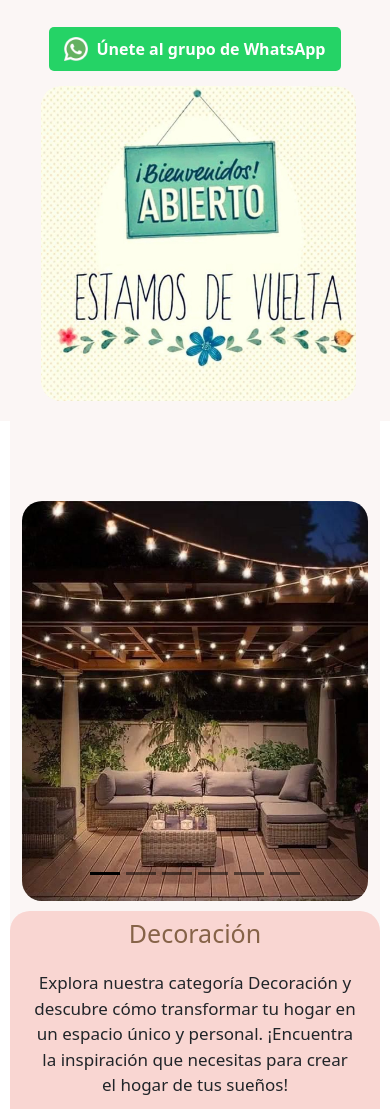
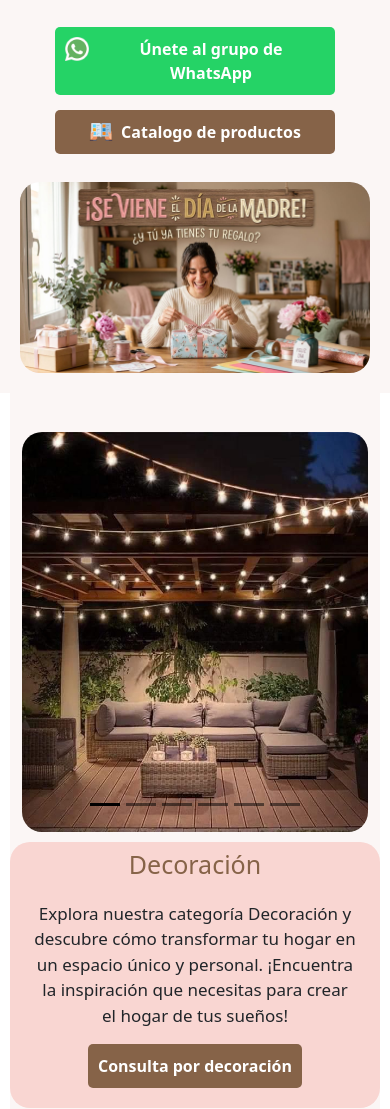
Before and after one commit to Paulo-07/ecommerce-LTDN, a plain HTML site: page index.html in a window 390 px wide. Shown: the part 360-1469 px from the top of the page. Drawn offline with nearby package versions, Linux system fonts and the light colour scheme.

Commit message:
Implementacion de nuevo boton catologo y imagen dia de la madre

```diff
--- a/index.html
+++ b/index.html
@@ -44,13 +44,19 @@
                         para facilitar tu vida, lindos detalles para regalar, accesorios que destacan y
                         piezas únicas para personalizar y decorar tu hogar o cualquier otro espacio.
                     </p>
-                    <a class="whatsapp-btn" href="https://chat.whatsapp.com/JsrMuiKh1576lNT3gCkRm2" target="_blank">
-                        <img src="images/icon_wsp.png" alt="WhatsApp">
-                        Únete al grupo de WhatsApp
-                    </a>
+                    <div class="cont-botones">
+                        <a class="whatsapp-btn" href="https://chat.whatsapp.com/JsrMuiKh1576lNT3gCkRm2" target="_blank">
+                            <img src="images/icon_wsp.png" alt="WhatsApp">
+                            Únete al grupo de WhatsApp
+                        </a>
+                        <a class="catalogo-btn" href="https://catalogo.treinta.co/latiendecitadenieves-029b3c" target="_blank">
+                            <img src="images/icon_catalogo.png">
+                            Catalogo de productos
+                        </a>
+                    </div>
                 </div>
                 <div class="introduction-image">
-                    <img src="images/img_inicio.jpeg" alt="Imagen de bienvenida">
+                    <img src="images/img-mama.jpg" alt="Imagen de bienvenida">
                 </div>
             </section>
             <section id="categoria" class="products">
--- a/styles/main_styles.css
+++ b/styles/main_styles.css
@@ -119,22 +119,44 @@
 
 
 .introduction-image img {
-    max-width: 90%;
+    max-width: 100%;
     height: auto;
     align-items: center;
     border-radius: 20px;
 }
 
+.cont-botones{
+    display: flex;
+    align-items: center;
+    gap: 50px;
+    justify-content: center;
+}
+
 .whatsapp-btn{
     display: inline-flex;
-    align-items: center;
     background-color: #25D366;
     color: white;
-    padding: 10px 15px;
+    padding: 10px ;
     border-radius: 5px;
     text-decoration: none;
     font-weight: bold;
     transition: background-color 0.3s ease;
+}
+
+.catalogo-btn{
+    display: inline-flex;
+    background-color: #866348 ;
+    justify-content: center;
+    color: white;
+    width: 34%;
+    padding: 10px ;
+    border-radius: 5px;
+    text-decoration: none;
+    font-weight: bold;
+}
+
+.catalogo-btn:hover{
+    background-color: #9e7c5e
 }
 
 .whatsapp-btn:hover {
@@ -142,6 +164,12 @@
 }
 
 .whatsapp-btn img{
+    width: 24px;
+    height: 24px;
+    margin-right: 8px;
+}
+
+.catalogo-btn img{
     width: 24px;
     height: 24px;
     margin-right: 8px;
@@ -416,8 +444,34 @@
     }
 
     .introduction-image img {
-        margin-top: 15px;
-        margin-left: 7px;
+        margin-top: 8%;
+    }
+
+    .products{
+        padding-top: 10%;
+    }
+
+    .whatsapp-btn{
+        width: 80%;
+        justify-content: center;
+    }
+
+    .catalogo-btn{
+        width: 80%;
+    }
+
+    .cont-botones{
+        flex-direction: column;
+        gap: 15px;
+    }
+
+    .consultas-btn{
+       white-space: nowrap;
+       width: 70%;
+       display: block;
+       width: fit-content;
+       margin: 0 auto;
+       margin-bottom: 20px;
     }
 
     .products{
```
Also changed, not shown: images/icon_catalogo.png (added), images/img-mama.jpg (added).
